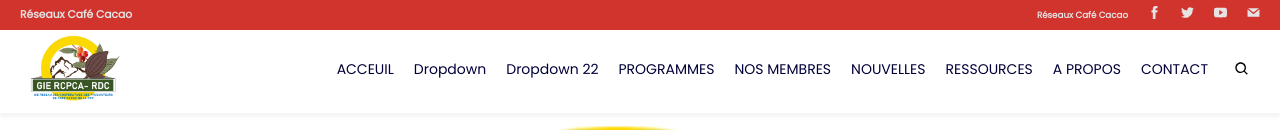
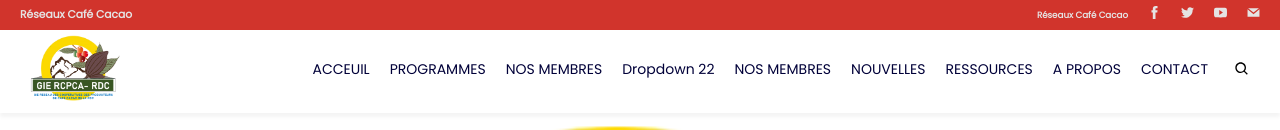
Before and after one commit to herilion/ReseauCafeCacao, a React (Vite) app in the folder frontend/: page / in a window 1280 px wide. Shown: the top 130 px of the page. Built offline with nearby package versions, Linux system fonts and the light colour scheme.

Commit message:
update navBare

```diff
--- a/frontend/src/composants/navbar/NavBar.jsx
+++ b/frontend/src/composants/navbar/NavBar.jsx
@@ -34,12 +34,13 @@ const NavBar = () => {
                         <li>
                             <Link to="/ok">ACCEUIL</Link>
                         </li>
+                        <li><Link to="/ok">PROGRAMMES</Link></li>
                         <li class="dropdown">
-                            <span class="dropbtn">Dropdown</span>
+                            <span class="dropbtn">NOS MEMBRES</span>
                             <div class="dropdown-content">
-                                <a href="#">Link 1</a>
-                                <a href="#">Link 2</a>
-                                <a href="#">Link 3</a>
+                                <a href="#">DEVENIR MEMBRES</a>
+                                <a href="#">LISTE DES MEMBRES</a>
+                                <a href="#">MEMBRE DU MOIS</a>
                             </div>
                         </li>
                         <li className="dropdown">
@@ -51,7 +52,7 @@ const NavBar = () => {
                             </div>
                         </li>
 
-                        <li><Link to="/ok">PROGRAMMES</Link></li>
+
                         <li><Link to="/ok">NOS MEMBRES</Link></li>
                         <li><Link to="/ok">NOUVELLES</Link></li>
                         <li><Link to="/ok">RESSOURCES</Link></li>
```
